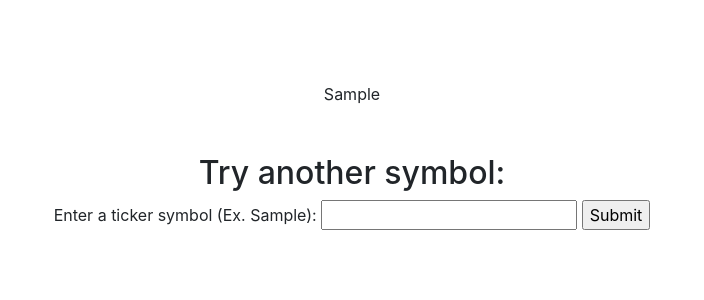
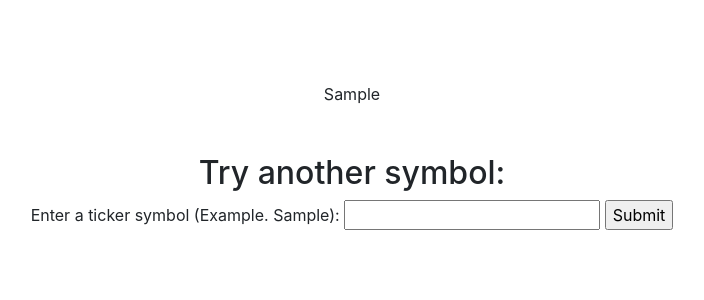
Before and after one commit to zaneCoderss/allureimaAPP, a Django app: template app1/templates/app1/stocksumm.html in a window 1280 px wide. Shown: the part 142-442 px from the top of the page, without its empty margins (288-992 px from the left). Run offline with Django 3.2, Linux system fonts and the light colour scheme; the template is opened without the code that fills it: most values are stand-ins (such as "Sample title", 1, 10 or a date in 2020); some libraries are stand-ins or nearby versions.

Commit message:
9-29-20 9:54p

```diff
--- a/app1/templates/app1/stocksumm.html
+++ b/app1/templates/app1/stocksumm.html
@@ -54,7 +54,7 @@
 <br>
 <h2> Try another symbol: </h2>
 <form action="stocksumm">
-  Enter a ticker symbol (Ex. {{eg}}): <input type="text" name="symbol">
+  Enter a ticker symbol (Example. {{eg}}): <input type="text" name="symbol">
   <input type="submit">
 
   </div>
```
